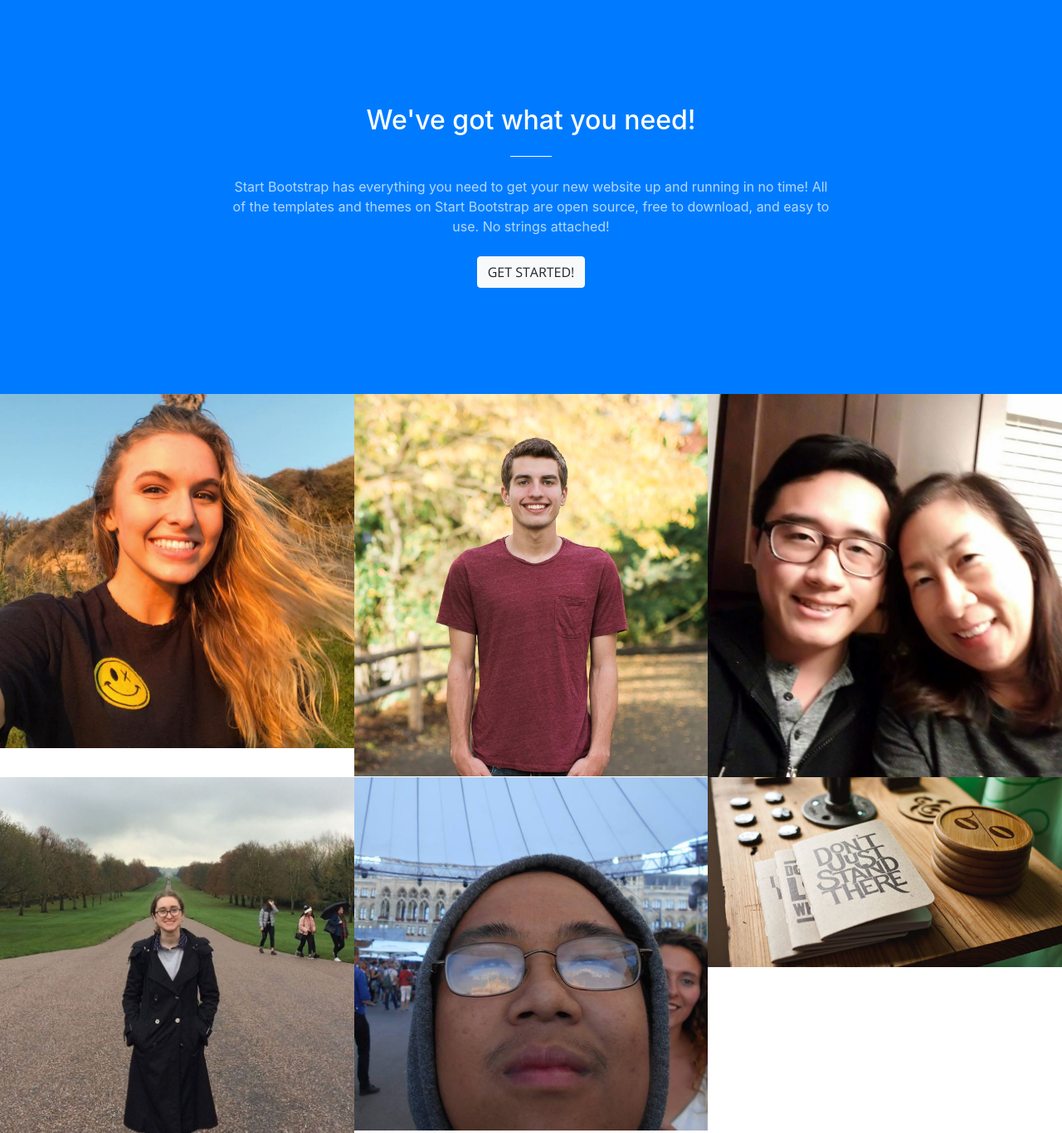
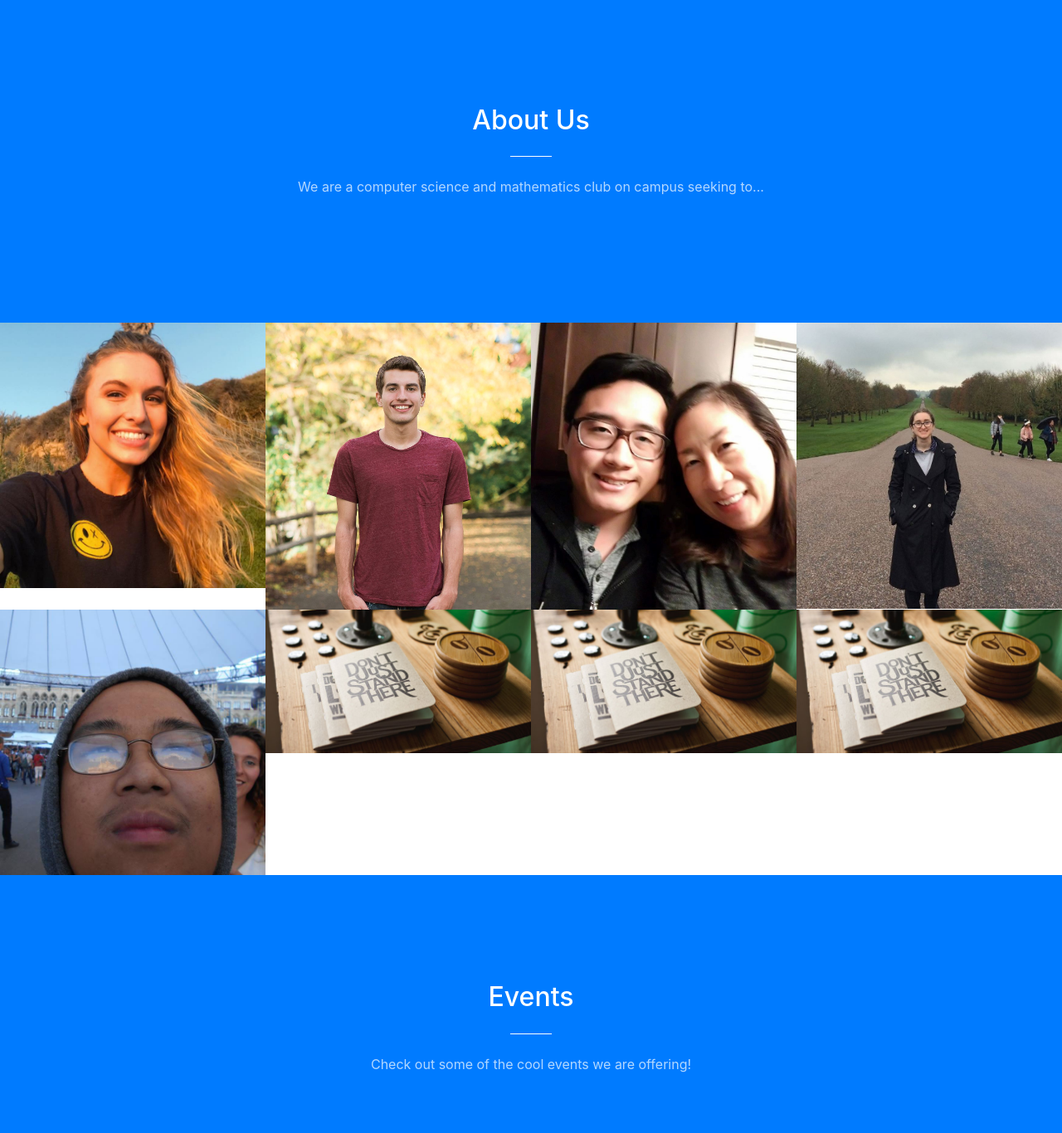
Before and after one commit to cmchristi1/MCS, a website with bundled scripts: page index.html in a window 1280 px wide. Shown: the part 802-2168 px from the top of the page at 83% size. Built offline with nearby package versions, Linux system fonts and the light colour scheme.

Commit message:
edit sections

```diff
--- a/css/mcs.css
+++ /dev/null
@@ -1 +0,0 @@
-hello
--- a/index.html
+++ b/index.html
@@ -58,10 +58,9 @@
       <div class="container">
         <div class="row">
           <div class="col-lg-8 mx-auto text-center">
-            <h2 class="section-heading text-white">We've got what you need!</h2>
+            <h2 class="section-heading text-white">About Us</h2>
             <hr class="light my-4">
-            <p class="text-faded mb-4">Start Bootstrap has everything you need to get your new website up and running in no time! All of the templates and themes on Start Bootstrap are open source, free to download, and easy to use. No strings attached!</p>
-            <a class="btn btn-light btn-xl js-scroll-trigger" href="#services">Get Started!</a>
+            <p class="text-faded mb-4">We are a computer science and mathematics club on campus seeking to...</p>
           </div>
         </div>
       </div>
@@ -70,7 +69,7 @@
     <section class="p-0" id="portfolio">
       <div class="container-fluid p-0">
         <div class="row no-gutters popup-gallery">
-          <div class="col-lg-4 col-sm-6">
+          <div class="col-lg-3 col-sm-6">
             <a class="portfolio-box" href="img/portfolio/fullsize/5.jpg">
               <img class="img-fluid" src="img/portfolio/thumbnails/5.jpg" alt="">
               <div class="portfolio-box-caption">
@@ -88,7 +87,7 @@
               </div>
             </a>
           </div>
-          <div class="col-lg-4 col-sm-6">
+          <div class="col-lg-3 col-sm-6">
             <a class="portfolio-box" href="img/portfolio/fullsize/2.jpg">
               <img class="img-fluid" src="img/portfolio/thumbnails/2.jpg" alt="">
               <div class="portfolio-box-caption">
@@ -106,7 +105,7 @@
               </div>
             </a>
           </div>
-          <div class="col-lg-4 col-sm-6">
+          <div class="col-lg-3 col-sm-6">
             <a class="portfolio-box" href="img/portfolio/fullsize/1.jpg">
               <img class="img-fluid" src="img/portfolio/thumbnails/1.jpg" alt="">
               <div class="portfolio-box-caption">
@@ -124,7 +123,7 @@
               </div>
             </a>
           </div>
-          <div class="col-lg-4 col-sm-6">
+          <div class="col-lg-3 col-sm-6">
             <a class="portfolio-box" href="img/portfolio/fullsize/3.jpg">
               <img class="img-fluid" src="img/portfolio/thumbnails/3.jpg" alt="">
               <div class="portfolio-box-caption">
@@ -142,7 +141,7 @@
               </div>
             </a>
           </div>
-          <div class="col-lg-4 col-sm-6">
+          <div class="col-lg-3 col-sm-6">
             <a class="portfolio-box" href="img/portfolio/fullsize/4.jpg">
               <img class="img-fluid" src="img/portfolio/thumbnails/4.jpg" alt="">
               <div class="portfolio-box-caption">
@@ -160,7 +159,7 @@
               </div>
             </a>
           </div>
-          <div class="col-lg-4 col-sm-6">
+          <div class="col-lg-3 col-sm-6">
             <a class="portfolio-box" href="img/portfolio/fullsize/2.jpg">
               <img class="img-fluid" src="img/portfolio/fullsize/2.jpg" alt="">
               <div class="portfolio-box-caption">
@@ -178,7 +177,7 @@
               </div>
             </a>
           </div>
-          <div class="col-lg-4 col-sm-6">
+          <div class="col-lg-3 col-sm-6">
             <a class="portfolio-box" href="img/portfolio/fullsize/2.jpg">
               <img class="img-fluid" src="img/portfolio/fullsize/2.jpg" alt="">
               <div class="portfolio-box-caption">
@@ -196,7 +195,7 @@
               </div>
             </a>
           </div>
-          <div class="col-lg-4 col-sm-6">
+          <div class="col-lg-3 col-sm-6">
             <a class="portfolio-box" href="img/portfolio/fullsize/2.jpg">
               <img class="img-fluid" src="img/portfolio/fullsize/2.jpg" alt="">
               <div class="portfolio-box-caption">
@@ -218,14 +217,13 @@
       </div>
     </section>
 
-    <section class="bg-primary" id="about">
+    <section class="bg-primary" id="events">
       <div class="container">
         <div class="row">
           <div class="col-lg-8 mx-auto text-center">
-            <h2 class="section-heading text-white">We've got what you need!</h2>
+            <h2 class="section-heading text-white">Events</h2>
             <hr class="light my-4">
-            <p class="text-faded mb-4">Start Bootstrap has everything you need to get your new website up and running in no time! All of the templates and themes on Start Bootstrap are open source, free to download, and easy to use. No strings attached!</p>
-            <a class="btn btn-light btn-xl js-scroll-trigger" href="#services">Get Started!</a>
+            <p class="text-faded mb-4">Check out some of the cool events we are offering!</p>
           </div>
         </div>
       </div>
```
